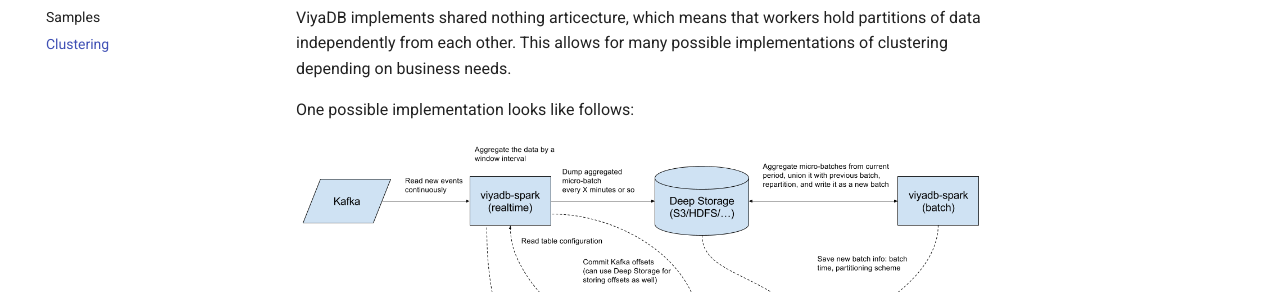
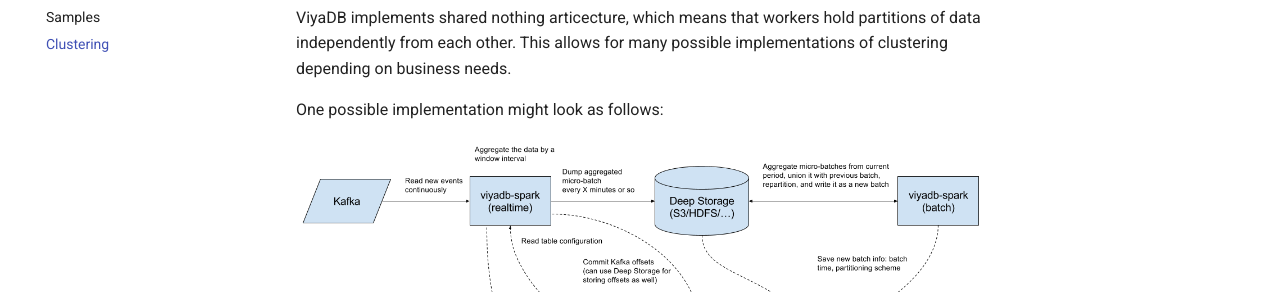
Before and after one commit to viyadb/website, an MkDocs documentation site: the page built from docs/clustering.md, in a window 1280 px wide and 1013 px high. Shown: the part 175-467 px from the top of the window. Built offline with MkDocs 1.6.1 and Material for MkDocs 9.7.7, drawn with Linux system fonts in a browser that asks for light colours; comment, search, counter and statistics services are not loaded; old or Windows-style settings are respelled for this version of MkDocs.

Commit message:
Corrected wording

```diff
--- a/docs/clustering.md
+++ b/docs/clustering.md
@@ -5,7 +5,7 @@
 of data independently from each other. This allows for many possible implementations of
 clustering depending on business needs.
 
-One possible implementation looks like follows:
+One possible implementation might look as follows:
 
 ![Clustering Example](img/clustering1.png)
 
```
